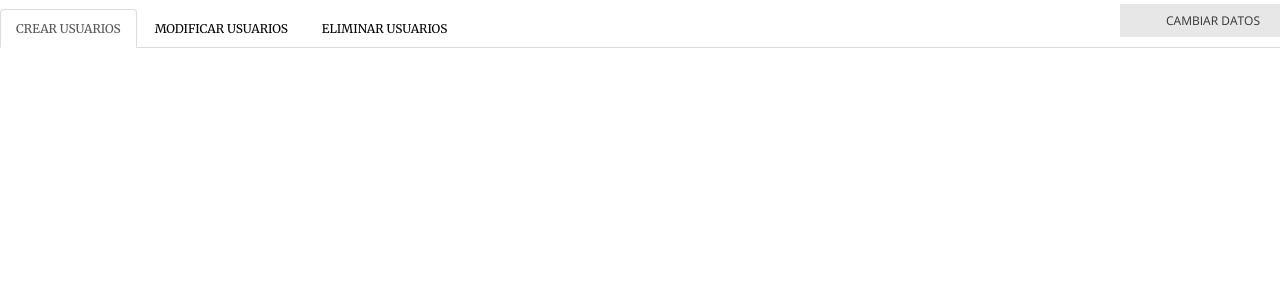
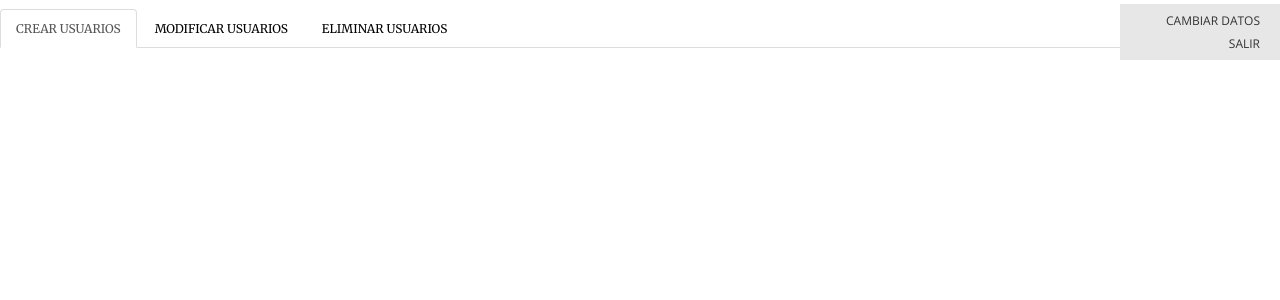
Before and after one commit to clara081094/reservas, a Django app: page /usuarios/ in a window 1280 px wide, after a click on "CUENTA". Shown: the part 51-351 px from the top of the page. Run offline with Django 3.2, Linux system fonts and the light colour scheme; the visitor is signed in with stand-in values (Sample User, id 1); some libraries are stand-ins or nearby versions.

Commit message:
Logout funcionando

```diff
--- a/COMMERCE/urls.py
+++ b/COMMERCE/urls.py
@@ -21,4 +21,5 @@ urlpatterns = patterns('',
     url(r'^commerce/', include('commerce.urls')),
     url(r'^login/$', 'commerce.views.login_user'),
     url(r'^usuarios/$', 'commerce.views.usuarios'),
+    url(r'^salir/$', 'commerce.views.logout_view'),
 )
--- a/commerce/templates/commerce/Mantenimiento/usuarios.html
+++ b/commerce/templates/commerce/Mantenimiento/usuarios.html
@@ -70,6 +70,7 @@
                         <a class="dropdown-toggle" data-toggle="dropdown">CUENTA</a>
                         <ul class="dropdown-menu">
                            <li><a href="#">CAMBIAR DATOS</a></li>
+                           <li><a href="../salir">SALIR</a></li>
                         </ul>
                     </li>
                 </ul>
--- a/commerce/templates/commerce/index.html
+++ b/commerce/templates/commerce/index.html
@@ -70,6 +70,7 @@
                         <a class="dropdown-toggle" data-toggle="dropdown">CUENTA</a>
                         <ul class="dropdown-menu">
                            <li><a href="#">CAMBIAR DATOS</a></li>
+                           <li><a href="../salir">SALIR</a></li>
                         </ul>
                     </li>
                 </ul>
--- a/commerce/views.py
+++ b/commerce/views.py
@@ -57,3 +57,7 @@ def usuarios(request):
     else:
         marca =0
     return render_to_response('commerce/Mantenimiento/usuarios.html',{'nombre':nombre,'marca':marca})
+
+def logout_view(request):
+    logout(request)
+    return HttpResponseRedirect('/commerce/')
```
Also changed, not shown: 2 other files.
